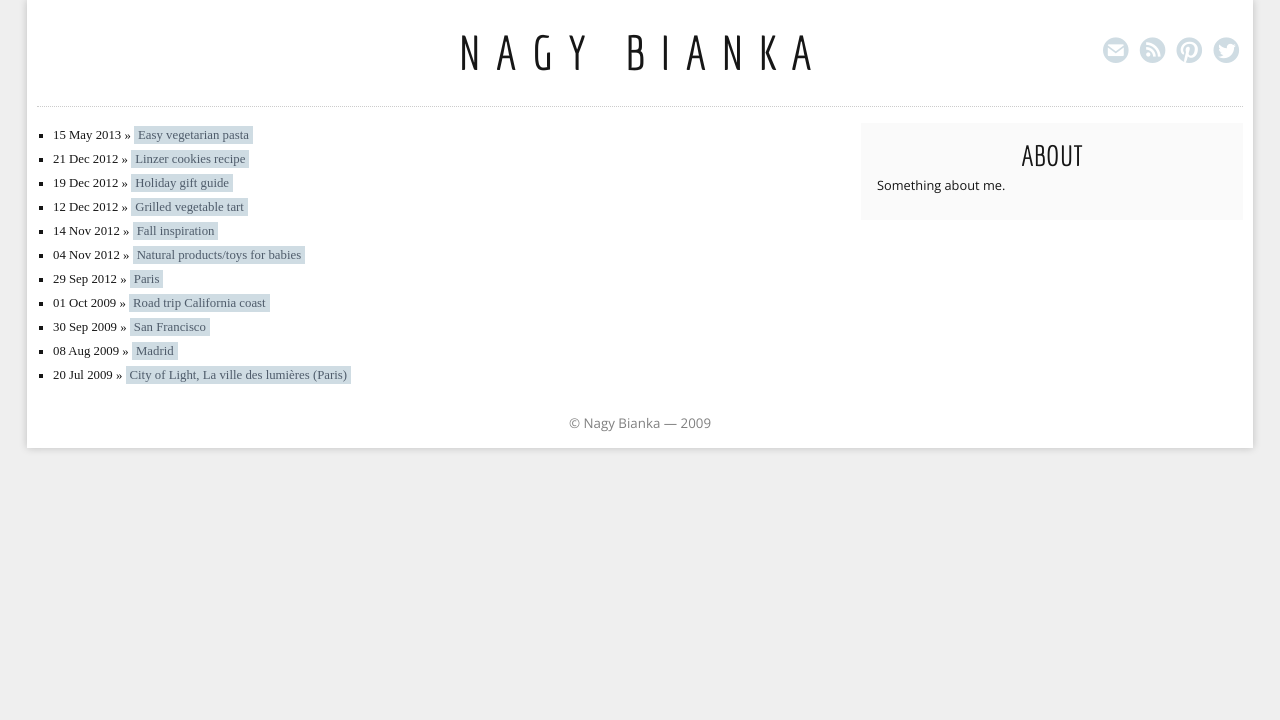
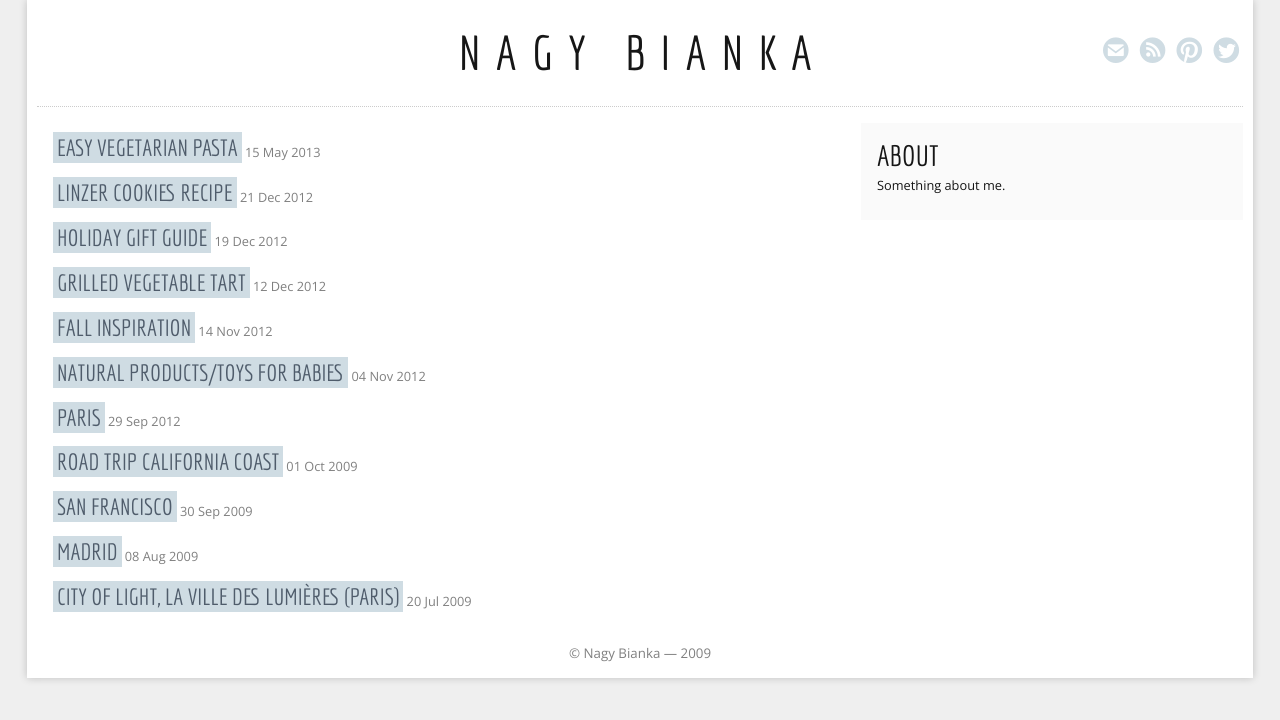
Before and after one commit to nagybianka/nagybianka.eu, a Jekyll site: the page built from index.html, in a window 1280 px wide. Shown: the top 720 px of the page. Built offline with Jekyll 4.4.1, drawn with Linux system fonts in a browser that asks for light colours.

Commit message:
Add styling blog overview page

```diff
--- a/css/default.css
+++ b/css/default.css
@@ -73,6 +73,20 @@ ol {
 .pagination .next {
   margin-bottom: 1em;
   float: right;
+}
+
+section ul {
+  list-style: none;
+}
+section h1 {
+  font-family: "Economica", "Helvetica Neue", Helvetica, Arial, sans-serif;
+  font-size: 1.8em;
+  text-transform: uppercase;
+  display: inline-block;
+}
+section time {
+  font-family: "Open Sans", "Helvetica Neue", Helvetica, Arial, sans-serif;
+  color: gray;
 }
 
 article h1 {
--- a/index.html
+++ b/index.html
@@ -3,10 +3,15 @@ layout: home
 title: Blog
 ---
 
-<div id="home">
-  <ul class="posts">
+<section>
+  <ul>
     {% for post in site.posts %}
-      <li><span>{{ post.date | date_to_string }}</span> &raquo; <a href="{{ post.url }}">{{ post.title }}</a></li>
+      <li>
+        <h1>
+          <a href="{{ post.url }}">{{ post.title }}</a>
+        </h1>
+        <time datetime="{{ post.date }}">{{ post.date | date_to_string }}</time>
+      </li>
     {% endfor %}
   </ul>
-</div>
+<section>
```
